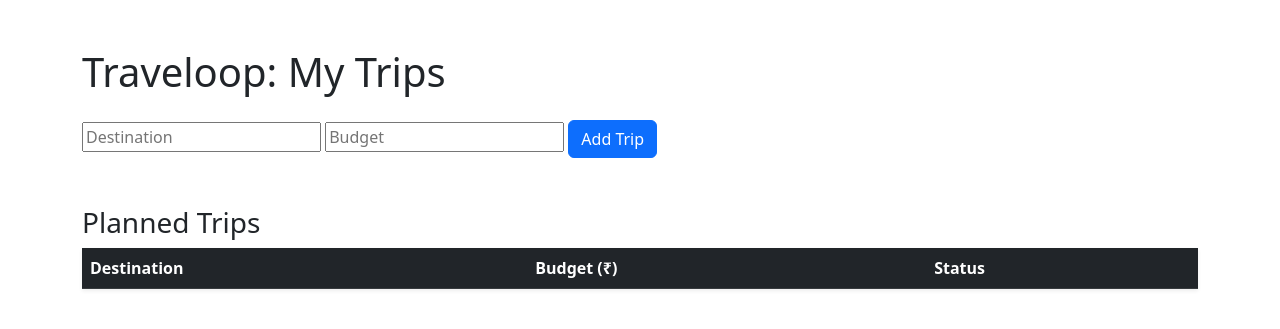
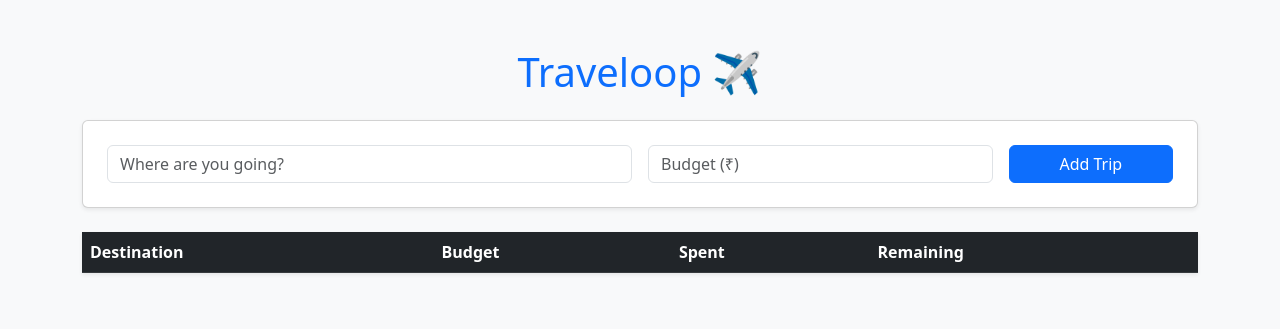
Before and after one commit to ankitmaurya9316938151-gif/Traveloop, a Flask app: page / in a window 1280 px wide. Shown: the top 329 px of the page. Run offline with Flask 3, Linux system fonts and the light colour scheme; lists and menus that the app fills with data are empty.

Commit message:
Added basic trip creation and display table

```diff
--- a/app.py
+++ b/app.py
@@ -1,6 +1,7 @@
-from flask import Flask, render_template, request, redirect, url_for
+from flask import Flask, render_template, request, redirect
 
 app = Flask(__name__)
+
 
 trips = []
 
@@ -12,11 +13,19 @@ def index():
 def add_trip():
 
     destination = request.form.get('destination')
-    budget = request.form.get('budget')
+    budget = int(request.form.get('budget'))
 
 
-    trips.append({'destination': destination, 'budget': budget})
-    return redirect(url_for('index'))
+    new_trip = {
+        'id': len(trips) + 1,
+        'destination': destination,
+        'budget': budget,
+        'spent': 0
+    }
+    trips.append(new_trip)
+
+
+    return redirect('/')
 
 if __name__ == '__main__':
     app.run(debug=True, port=5001)
--- a/templates/index.html
+++ b/templates/index.html
@@ -1,25 +1,34 @@
 <!DOCTYPE html>
 <html>
 <head>
-    <title>Traveloop - Trip Tracker</title>
+    <title>Traveloop</title>
     <link href="https://cdn.jsdelivr.net/npm/bootstrap@5.3.0/dist/css/bootstrap.min.css" rel="stylesheet">
 </head>
-<body class="container mt-5">
-    <h1>Traveloop: My Trips</h1>
+<body class="bg-light">
+    <div class="container mt-5">
+        <h1 class="text-primary text-center mb-4">Traveloop ✈️</h1>
 
-    <form action="/add_trip" method="POST" class="mb-4 mt-4">
-        <input type="text" name="destination" placeholder="Destination" required>
-        <input type="number" name="budget" placeholder="Budget" required>
-        <button type="submit" class="btn btn-primary">Add Trip</button>
+        <div class="card p-4 shadow-sm mb-4">
+            <form action="/add_trip" method="POST" class="row g-3">
+                <div class="col-md-6">
+                    <input type="text" name="destination" class="form-control" placeholder="Where are you going?" required>
+                </div>
+                <div class="col-md-4">
+                    <input type="number" name="budget" class="form-control" placeholder="Budget (₹)" required>
+                </div>
+                <div class="col-md-2">
+                    <button type="submit" class="btn btn-primary w-100">Add Trip</button>
+                </div>
             </form>
-    <div class="mt-5">
-    <h3>Planned Trips</h3>
-    <table class="table table-striped shadow-sm">
+        </div>
+
+        <table class="table table-white table-hover shadow-sm">
             <thead class="table-dark">
                 <tr>
                     <th>Destination</th>
-                <th>Budget (₹)</th>
-                <th>Status</th>
+                    <th>Budget</th>
+                    <th>Spent</th>
+                    <th>Remaining</th>
                 </tr>
             </thead>
             <tbody>
@@ -27,20 +36,12 @@
                 <tr>
                     <td>{{ trip.destination }}</td>
                     <td>₹{{ trip.budget }}</td>
-                <td><span class="badge bg-info">Upcoming</span></td>
+                    <td>₹{{ trip.spent }}</td>
+                    <td class="fw-bold text-success">₹{{ trip.budget - trip.spent }}</td>
                 </tr>
                 {% endfor %}
             </tbody>
         </table>
     </div>
-
-    <ul class="list-group">
-        {% for trip in trips %}
-            <li class="list-group-item d-flex justify-content-between align-items-center">
-                {{ trip.destination }}
-                <span class="badge bg-success rounded-pill">₹{{ trip.budget }}</span>
-            </li>
-        {% endfor %}
-    </ul>
 </body>
 </html>
```
Lines whose indentation alone changed are shown as unchanged.
